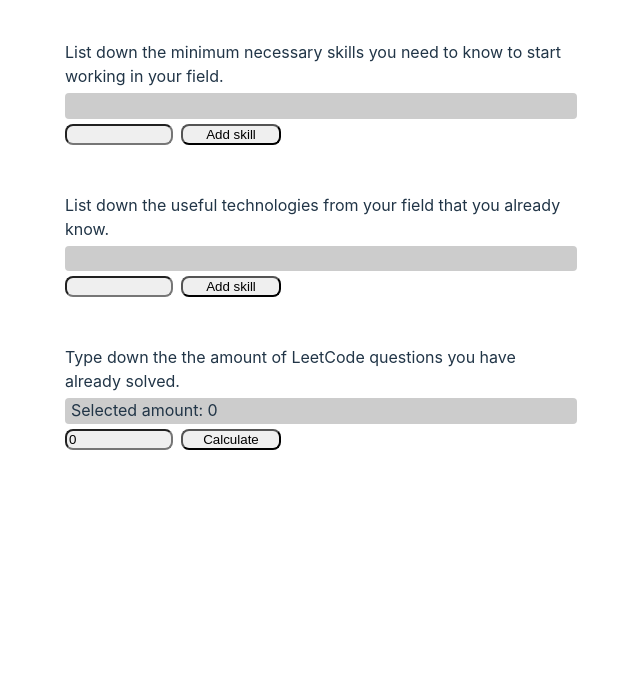
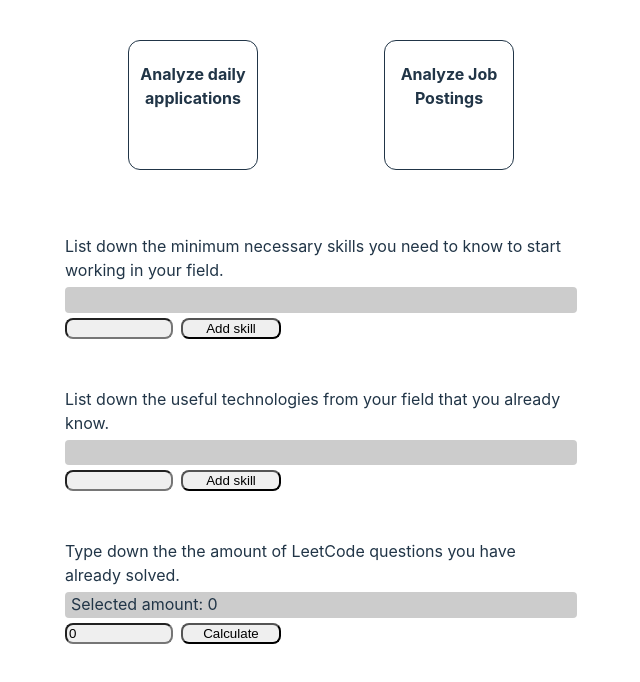
Before and after one commit to danielflorencio/aos-public, a React (Vite) app: page / in a window 1280 px wide. Shown: the top 682 px of the page, without its empty margins (319-959 px from the left). Built offline with nearby package versions, Linux system fonts and the light colour scheme.

Commit message:
uploading the repository

```diff
--- a/src/App.css
+++ b/src/App.css
@@ -45,3 +45,22 @@
   justify-content: center;
   align-items: center;
 }
+
+/* New Styles Below*/
+
+.custom-nav-container{
+  width: 100%;
+  display: flex;
+  justify-content: space-around;
+  margin-bottom: 8vh;
+}
+.nav-block{
+  cursor: pointer;
+  width: 8rem;
+  height: 8rem;
+  border: 1px solid;
+  border-radius: 12px;
+}
+.nav-block:hover{
+  color: #009a9a;
+}
--- a/src/App.tsx
+++ b/src/App.tsx
@@ -1,14 +1,40 @@
+import { useState } from 'react'
 import './App.css'
-import ApplicationsCalculator from './components/ApplicationsCalculator/ApplicationsCalculator'
+// import ApplicationsCalculator from './components/ApplicationsCalculator/ApplicationsCalculator'
 import IntroductionPost from './components/IntroductionPost/IntroductionPost'
+// import PostAnalyzer from './components/PostAnalyzer/PostAnalyzer'
+import { CustomRouter } from './components/CustomRouter/CustomRouter'
 
 function App() {
+  const [functionality, setFunctionality] = useState('calculator')
+
+
+  function handleJobPostNavClick(){
+    console.log('setPostAnalyzer called.')
+    setFunctionality('postAnalyzer')
+    console.log('functionality state: ', functionality)
+  }
+
+  function handleApplicationsNavClick(){
+    console.log('setCalculator called.')
+    setFunctionality('calculator')
+    console.log('functionality state: ', functionality)
+  }
 
   return (
     <div className='flex-center'>
       <div className='text-container'>
-        {/* <IntroductionPost/>       */}
-        <ApplicationsCalculator/>
+        {/* <IntroductionPost/> */}
+
+        <div className='custom-nav-container'>
+          <div className='nav-block' onClick={handleApplicationsNavClick}>
+            <h4>Analyze daily applications</h4>
+          </div>
+          <div className='nav-block' onClick={handleJobPostNavClick}>
+            <h4>Analyze Job Postings</h4>
+          </div>
+        </div>
+        <CustomRouter functionality={functionality}/>
       </div>
 
 
@@ -17,3 +43,23 @@ function App() {
 }
 
 export default App
+
+
+
+var removeDuplicates = function(nums) {
+  let newArray = nums[0]
+
+  for(let i = 0; i < nums.length; i++){
+
+    for(let n = 0; n < newArray.length; n++){
+
+      if(newArray[n] !== nums[i]){
+          newArray[n] = nums[i]
+        }
+
+      }
+
+  }
+  return newArray
+  }
+;
--- /dev/null
+++ b/src/components/CustomRouter/CustomRouter.tsx
@@ -0,0 +1,13 @@
+import ApplicationsCalculator from "../ApplicationsCalculator/ApplicationsCalculator"
+import PostAnalyzer from "../PostAnalyzer/PostAnalyzer"
+export function CustomRouter({functionality} : {functionality: string}){
+    switch(functionality){
+      case 'calculator':
+        return(<><ApplicationsCalculator/></>)
+        break;
+      case 'postAnalyzer':
+        return(<><PostAnalyzer/></>)
+        break;
+    }
+    return(<></>) // Do not delete this line. The component needs a valid JSX outside of the switch statement Return to work.
+  }
--- /dev/null
+++ b/src/components/PostAnalyzer/PostAnalyzer.tsx
@@ -0,0 +1,7 @@
+export default function PostAnalyzer(){
+    return(
+        <>
+            <h1>Hello, i'm the post analyzer.</h1>
+        </>
+    )
+}
```
